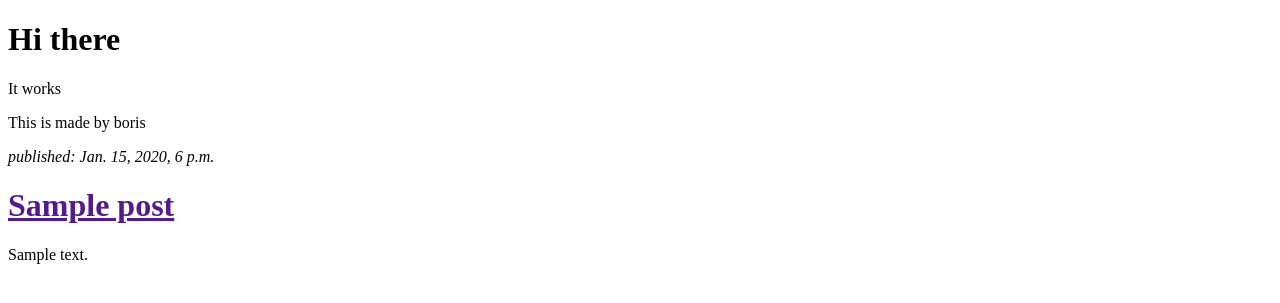
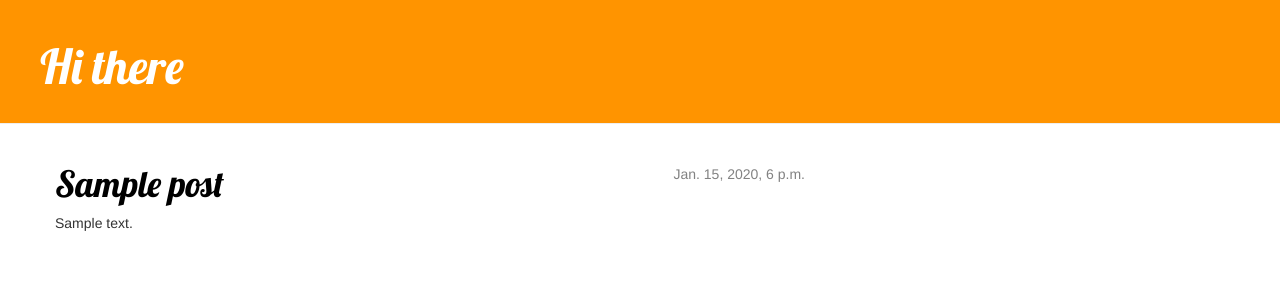
Before and after one commit to BorisChenCZY/my-first-blog, a Django app: template blog/templates/blog/post_list.html in a window 1280 px wide. Shown: the top 303 px of the page. Run offline with Django 3.2, Linux system fonts and the light colour scheme; the template is opened without the code that fills it: values that come from a table or form of the project are taken from there, others are empty; tables that the repository leaves empty hold one stand-in row (values such as "Sample post"); some libraries are stand-ins or nearby versions.

Commit message:
get ready for show

```diff
--- /dev/null
+++ b/blog/static/css/blog.css
@@ -0,0 +1,47 @@
+.page-header {
+       background-color: #ff9400;
+       margin-top: 0;
+       padding: 20px 20px 20px 40px;
+}
+
+.page-header h1, .page-header h1 a, .page-header h1 a:visited, .page-header h1 a:active {
+       color: #ffffff;
+       font-size: 36pt;
+       text-decoration: none;
+   }
+
+.content {
+       margin-left: 40px;
+   }
+
+h1, h2, h3, h4 {
+       font-family: 'Lobster', cursive;
+   }
+
+.date {
+       float: right;
+       color: #828282;
+   }
+
+.save {
+       float: right;
+   }
+
+.post-form textarea, .post-form input {
+       width: 100%;
+   }
+
+.top-menu, .top-menu:hover, .top-menu:visited {
+       color: #ffffff;
+       float: right;
+       font-size: 26pt;
+       margin-right: 20px;
+   }
+
+.post {
+       margin-bottom: 70px;
+   }
+
+.post h1 a, .post h1 a:visited {
+       color: #000000;
+   }
--- /dev/null
+++ b/blog/templates/blog/base.html
@@ -0,0 +1,25 @@
+{% load staticfiles %}
+<!DOCTYPE html>
+<html>
+<head>
+    <title>Hello world</title>
+    <link rel="stylesheet" href="//maxcdn.bootstrapcdn.com/bootstrap/3.2.0/css/bootstrap.min.css">
+    <link rel="stylesheet" href="//maxcdn.bootstrapcdn.com/bootstrap/3.2.0/css/bootstrap-theme.min.css">
+    <link rel="stylesheet" href="{% static 'css/blog.css' %}">
+    <link href="//fonts.googleapis.com/css?family=Lobster&subset=latin,latin-ext" rel="stylesheet" type="text/css">
+</head>
+<body>
+    <div class="page-header">
+        <h1><a href="/"> Hi there</a></h1>
+    </div>
+
+    <div class="content container">
+            <div class="row">
+                <div class="col-md-8">
+                    {% block content %}
+                    {% endblock %}
+                </div>
+            </div>
+    </div>
+</body>
+</html>
--- a/blog/templates/blog/post_list.html
+++ b/blog/templates/blog/post_list.html
@@ -1,18 +1,13 @@
-<!DOCTYPE html>
-<html>
-<head>
-    <title>Hello world</title>
-</head>
-<body>
-    <h1>Hi there</h1>
-    <p>It works</p>
-    <p>This is made by boris</p>
-    {% for post in posts%}
-        <div>
-            <p><em>published: {{ post.published_date }}</em></p>
-            <h1><a href="">{{ post.title }}</a></h1>
-            <p>{{ post.text|linebreaksbr }}</p>
-        </div>
+{% extends 'blog/base.html' %}
+
+{% block content %}
+    {% for post in posts %}
+            <div class="post">
+                <div class="date">
+                    {{ post.published_date }}
+                </div>
+                <h1><a href="{% url 'post_detail' pk=post.pk %}">{{ post.title }}</a></h1>
+                <p>{{ post.text|linebreaksbr }}</p>
+            </div>
     {% endfor %}
-</body>
-</html>
+{% endblock content %}
--- a/blog/urls.py
+++ b/blog/urls.py
@@ -3,4 +3,5 @@ from . import views
 
 urlpatterns = [
     url(r'^$', views.post_list, name='post_list'),
+    url(r'^post/(?P<pk>[0-9]+)/$', views.post_detail, name='post_detail'),
 ]
--- a/blog/views.py
+++ b/blog/views.py
@@ -1,4 +1,4 @@
-from django.shortcuts import render
+from django.shortcuts import render, get_object_or_404
 from .models import Post
 from django.utils import timezone
 
@@ -7,3 +7,7 @@ def post_list(request):
     posts = Post.objects.filter(published_date__lte=timezone.now()).order_by(
         'published_date')
     return render(request, 'blog/post_list.html', {'posts': posts})
+
+def post_detail(request, pk):
+    post = get_object_or_404(Post, pk = pk)
+    return render(request, 'blog/post_detail.html', {'post': post})
```
Also changed, not shown: blog/templates/blog/post_detail.html (added, +14 -0 lines).
